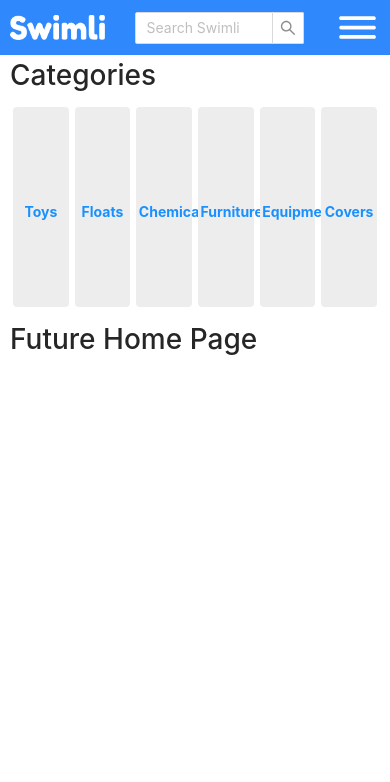
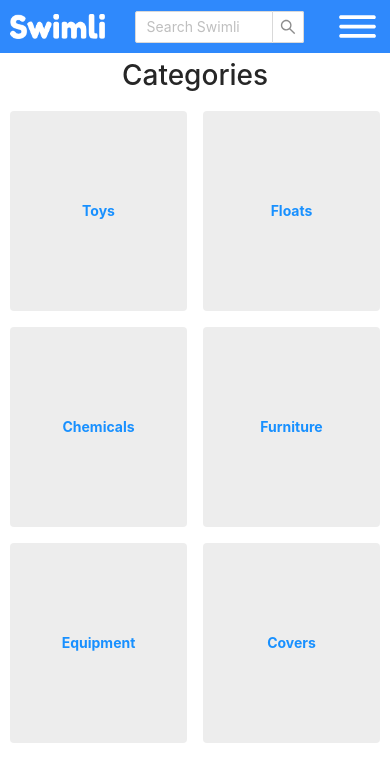
Before and after one commit to swimli-org/fe, a React (Create React App) app: page / in a window 390 px wide. Shown: the top 782 px of the page. Built offline with nearby package versions, Linux system fonts and the light colour scheme.

Commit message:
categories

```diff
--- a/public/index.html
+++ b/public/index.html
@@ -30,46 +30,10 @@
     <title>Swimli</title>
 
 
-    <style>
-      body{
-        margin: 0;
-        font-family: 'Roboto', sans-serif;
-
-        color: #FFFFFF;
-      }
-      #navbar{
-        width: 100%;
-        height: 55px;
-        display: flex;
-        align-items: center;
-        top: 0;
-        text-align: center;
-        position: fixed;
-        background: #2f89fc;
-      }
-      #navbar img{
-        height: 30px;
-        margin: 0 auto;
-      }
-      #body{
-        !margin-top: 200px;
-        height: 100vh;
-        line-height: 100vh;
-        text-align: center;
-        font-size: 20px;
-      }
-    </style>
-
-
   </head>
   <body>
     <noscript>
-      <div id='navbar'>
-        <img src="logo.png" />
-      </div>
-      <div id="body">
         JavaScript must be enabled to load Swimli.
-      </div>
     </noscript>
     <div id="root"></div>
     <!--
--- a/src/App.js
+++ b/src/App.js
@@ -1,47 +1,47 @@
 import React from 'react';
 import './styles/App.css';
+import Footer from './components/Footer'
 
 function App() {
   return (
+    <>
     <div className="container">
     <h1>Categories</h1>
-      <div className="categoryContainer">
-        <div className="categoryBoxContainer">
+      <div className="category-container">
+        <div className="category-box-container">
           <a href="http://localhost:3000/toys">
             <div className="category">Toys</div>
           </a>
         </div>
-        <div className="categoryBoxContainer">
+        <div className="category-box-container">
           <a href="http://localhost:3000/floats">
             <div className="category">Floats</div>
           </a>
         </div>
-        <div className="categoryBoxContainer">
+        <div className="category-box-container">
           <a href="http://localhost:3000/chemicals">
             <div className="category">Chemicals</div>
           </a>
         </div>
-        <div className="categoryBoxContainer">
+        <div className="category-box-container">
           <a href="http://localhost:3000/furniture">
             <div className="category">Furniture</div>
           </a>
         </div>
-        <div className="categoryBoxContainer">
+        <div className="category-box-container">
           <a href="http://localhost:3000/equipment">
             <div className="category">Equipment</div>
           </a>
         </div>
-        <div className="categoryBoxContainer">
+        <div className="category-box-container">
           <a href="http://localhost:3000/covers">
             <div className="category">Covers</div>
           </a>
         </div>
       </div>
 
-
-      <h1>Future Home Page</h1>
-
     </div>
+    </>
   );
 }
 
--- /dev/null
+++ b/src/components/Footer.js
@@ -0,0 +1,10 @@
+import React from 'react'
+import '../styles/Footer.css'
+
+export default function Footer() {
+    return (
+        <div className='footer'>
+            <p>2020 Swimli All Rights Reserved</p>
+        </div>
+    )
+}
--- a/src/components/Navbar.js
+++ b/src/components/Navbar.js
@@ -11,15 +11,15 @@ export default function Navbar() {
   const history = useHistory();
   const { Search } = Input;
     const[visible, setVisible]=useState(false)
-    const[childDraw, setChildDraw]=useState(false)
     const showDrawer = () => setVisible(true);
     const onClose = () => setVisible(false);
 
     const[searchTerm, setSearchTerm]=useState()
 
     return (
+      <div className='navbar__container'>
         <div className='navbar'>
-          <div className='navbarContainer'>
+
             <img src={logo} onClick={()=>history.push('/')}className='logo'></img>
             <Search
             value={searchTerm}
@@ -55,6 +55,7 @@ export default function Navbar() {
             <p><Link to='/covers'>Covers</Link></p>
             </Drawer>
           </div>
-        </div>
+          </div>
+
       )
 }
--- a/src/index.js
+++ b/src/index.js
@@ -21,6 +21,7 @@ import Covers from './views/Covers'
 import Cart from './views/Cart'
 import Register from './views/Register'
 import SearchResults from './views/SearchResults'
+import Footer from './components/Footer'
 
 ReactDOM.render(
   <React.StrictMode>
@@ -57,8 +58,10 @@ ReactDOM.render(
       </Route>
       <Route exact path="/">
             <App />
+
       </Route>
     </Switch>
+
 
    </Router>
   </React.StrictMode>,
--- a/src/styles/App.css
+++ b/src/styles/App.css
@@ -4,27 +4,28 @@
   margin: 0;
   padding: 0;
 }
-h1{margin: 0;}
+.container h1{
+  text-align: center;
+}
 .container{
-  width: auto;
+  margin: 0 auto;
   max-width: 1080px;
-  height: 1000px;
-  margin: 53px auto;
   padding: 0 10px;
+  position: relative;
 }
-.categoryContainer{
+.category-container{
   width: 100%;
+  display: grid;
+  grid-template-columns: repeat(6, 1fr);
+  grid-gap: 1rem;
 }
-.categoryBoxContainer{
-  width: 16.6666%;
+.category-box-container{
+
   display: inline-block;
 }
 
 .category{
-  width: 90%;
   height: 200px;
-  margin: 10px 5%;
-  padding: 5px 4%;
   -webkit-border-radius: 4px;
   -moz-border-radius: 4px;
   border-radius: 4px;
@@ -33,3 +34,21 @@ h1{margin: 0;}
   text-align: center;
   background: #ededed;
 }
+@media only screen and (max-width: 975px) {
+  .category-container{
+    grid-template-columns: repeat(3,1fr);
+    grid-template-rows: auto;
+  }
+}
+@media only screen and (max-width: 500px) {
+  .category-container{
+    grid-template-columns: repeat(2,1fr);
+    grid-template-rows: auto;
+  }
+}
+@media only screen and (max-width: 375px) {
+  .category-container{
+    grid-template-columns: repeat(1,1fr);
+    grid-template-rows: auto;
+  }
+}
--- /dev/null
+++ b/src/styles/Footer.css
@@ -0,0 +1,11 @@
+.footer{
+    background-color: #2f89fc;
+    position: absolute;
+    bottom: 0;
+    width: 100%;
+    text-align: center;
+}
+.footer p{
+    margin: 0;
+    color: white;
+}
--- a/src/styles/Navbar.css
+++ b/src/styles/Navbar.css
@@ -1,18 +1,13 @@
+  .navbar__container{
+    background-color: #2f89fc;
+  }
   .navbar{
     width: 100%;
-    height: 55px;
-    display: flex;
-    padding: .25rem 0;
-    align-items: center;
-    background-color: #2f89fc;
-    top: 0;
-    position: fixed;
-  }
-  .navbarContainer{
-    width: 1080px;
     display: flex;
     padding: .25rem 10px;
     align-items: center;
+    background-color: #2f89fc;
+    max-width: 1080px;
     margin: 0 auto;
   }
   .logo{
@@ -43,14 +38,9 @@
     padding-top: 4px;
     padding-right: 8px;
   }
-  .cartCount{
-    background: green;
-    margin-right: 100px !important;
-  }
   .search-bar{
     margin: 0 30px;
     width: 100%;
-    !max-width: 450px;
     outline: 0;
     border: 0;
     -webkit-border-radius: 4px;
```
